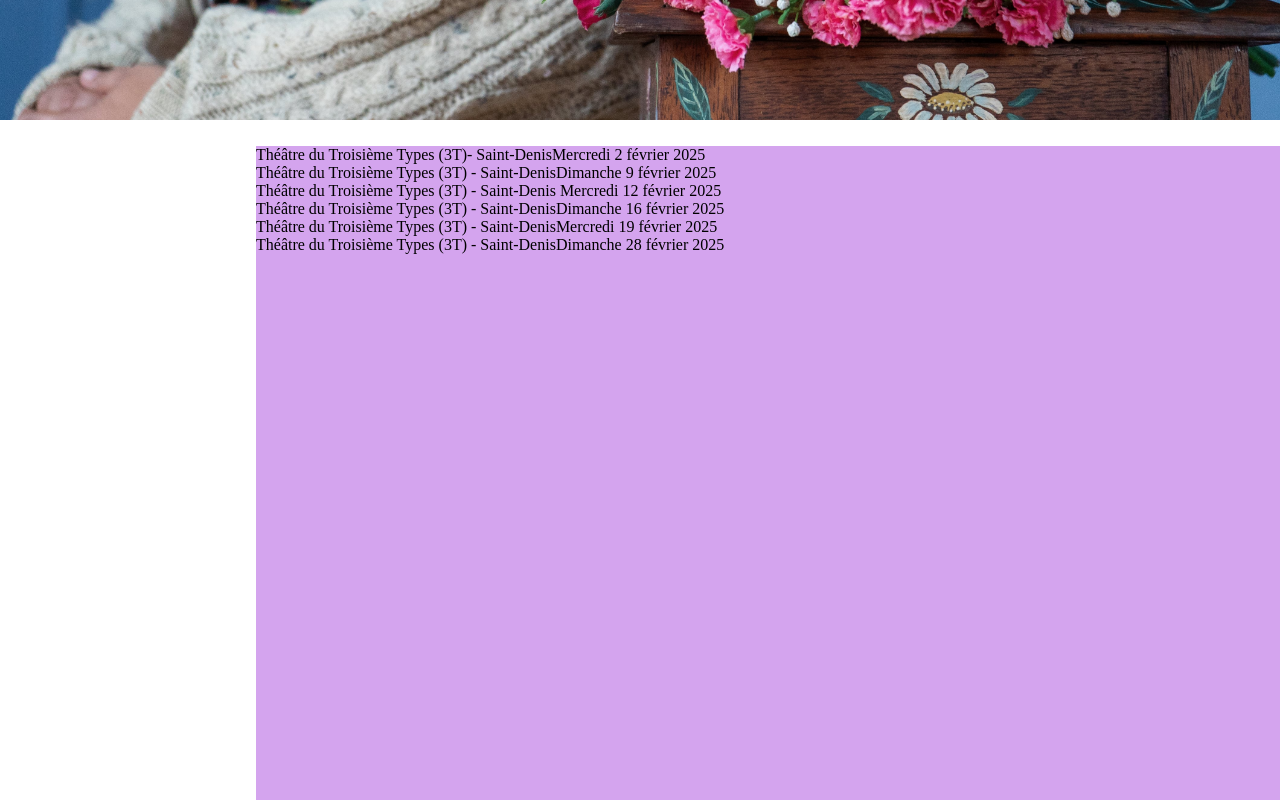
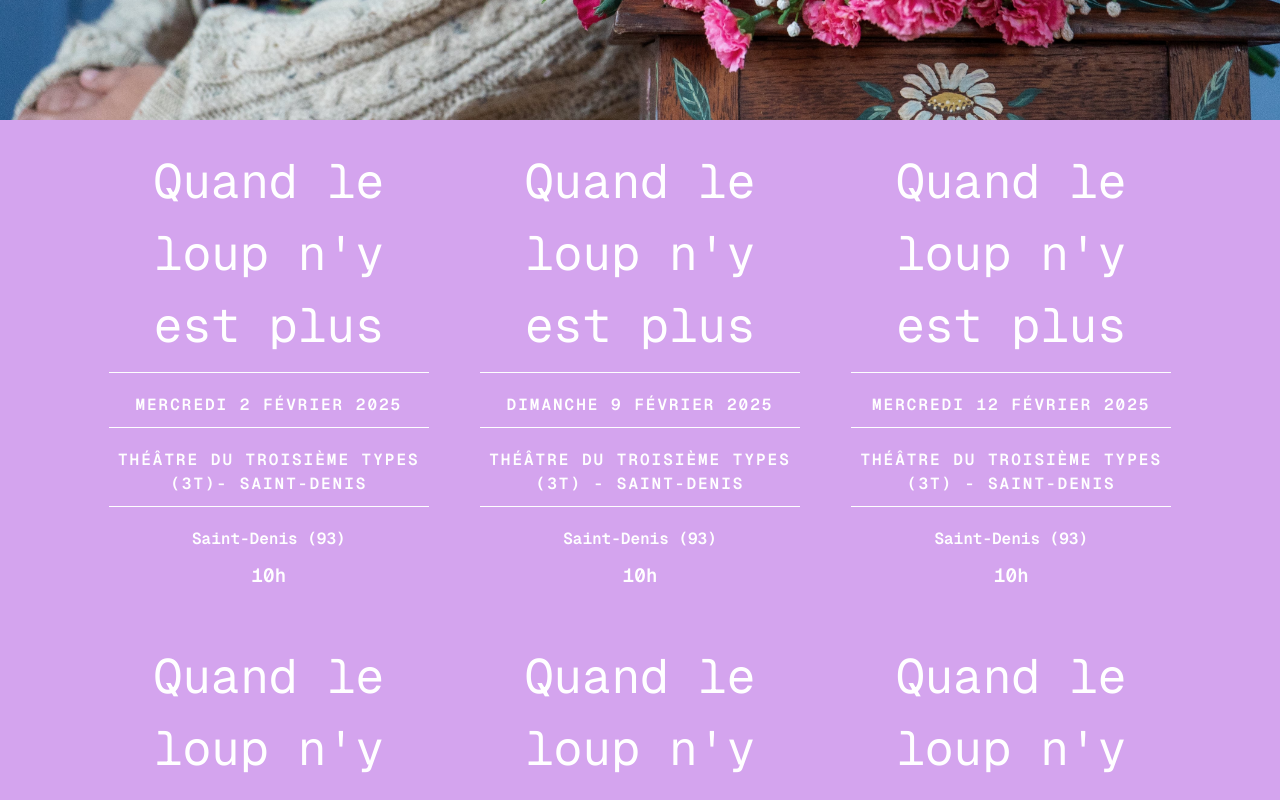
Before and after one commit to Louissnsn/LaSyncopeV2, a Next.js app: page /agenda in a window 1280 px wide. Shown: the part 760-1560 px from the top of the page. Built offline with nearby package versions, Linux system fonts and the light colour scheme; a web font is replaced by a local one.

Commit message:
agenda page

```diff
--- a/app/(ui)/agenda/page.js
+++ b/app/(ui)/agenda/page.js
@@ -8,13 +8,19 @@ export default function Agenda() {
     data1.leventredespoissons.dates?.aVenir[0].représentations;
   const datesNobel = data1.prixnobeldelamour.dates?.aVenir[0].représentations;
   const datesLoup = data1.quandleloup.dates?.aVenir[0].représentations;
-  const agenda = ["AGENDA"];
 
+  const agenda = ["AGENDA", "Saison 2025-2026"];
+  const titles = [
+    "Tout ce qu'il y a dans le ventre des poissons",
+    "École d'été",
+    "Quand le loup n'y est plus",
+    "Prix Nobel de l'amour",
+  ];
   return (
     <>
       <Cover src={nobel2} title={agenda} altText="Photographie du spectacle" />
       <div className={styles.parent}>
-        <div className={styles.datesContainer}>
+        <div className={styles.container}>
           {datesEcole.length > 0 &&
             datesEcole?.map((dataEcole, index) => {
               return <div key={index}>{dataEcole.représentations}</div>;
@@ -30,9 +36,15 @@ export default function Agenda() {
           {datesLoup.length > 0 &&
             datesLoup.map((dataLoup, index) => {
               return (
-                <div key={index}>
-                  {dataLoup.lieu}
-                  {dataLoup.date}
+                <div className={styles.content} key={index}>
+                  <div className={styles.title}>{titles[2]}</div>
+                  <div className={styles.divider}></div>
+                  <div className={styles.subtitle}> {dataLoup.date}</div>
+                  <div className={styles.divider}></div>
+                  <div className={styles.subtitle}> {dataLoup.lieu}</div>
+                  <div className={styles.divider}></div>
+                  <p className={styles.eventLocation}>Saint-Denis (93)</p>
+                  <p className={styles.time}>10h</p>
                 </div>
               );
             })}
--- a/app/styles/Agenda.module.css
+++ b/app/styles/Agenda.module.css
@@ -1,13 +1,55 @@
 .parent {
-  margin-top: 2%;
   height: 100vh;
   width: 100vw;
   display: flex;
   justify-content: flex-end;
 }
 
-.datesContainer {
-  height: 90%;
-  width: 80vw;
+.container {
+  color: #ffffff;
   background-color: #d4a4ee;
+  display: flex;
+  flex-wrap: wrap;
+  justify-content: center;
+  align-items: center;
+  height: 100%;
+  width: 100%;
+  text-align: center;
+  font-family: var(--font-geist-mono, "Courier New", monospace);
 }
+
+.content {
+  max-width: 25%;
+  line-height: 1.5;
+  margin: 2%;
+}
+
+/* Titres et textes */
+.title {
+  font-size: 3rem;
+  margin-bottom: 0;
+}
+
+.subtitle {
+  font-size: 1rem;
+  text-transform: uppercase;
+  letter-spacing: 2px;
+  font-weight: bold;
+}
+
+.eventLocation {
+  font-size: 1rem;
+  font-weight: bold;
+}
+
+.time {
+  margin-top: 10px;
+  font-size: 1.2rem;
+  font-weight: bold;
+}
+
+/* Diviseur blanc */
+.divider {
+  border-top: 1px solid #ffffff;
+  margin: 10px 0 20px;
+}
```
